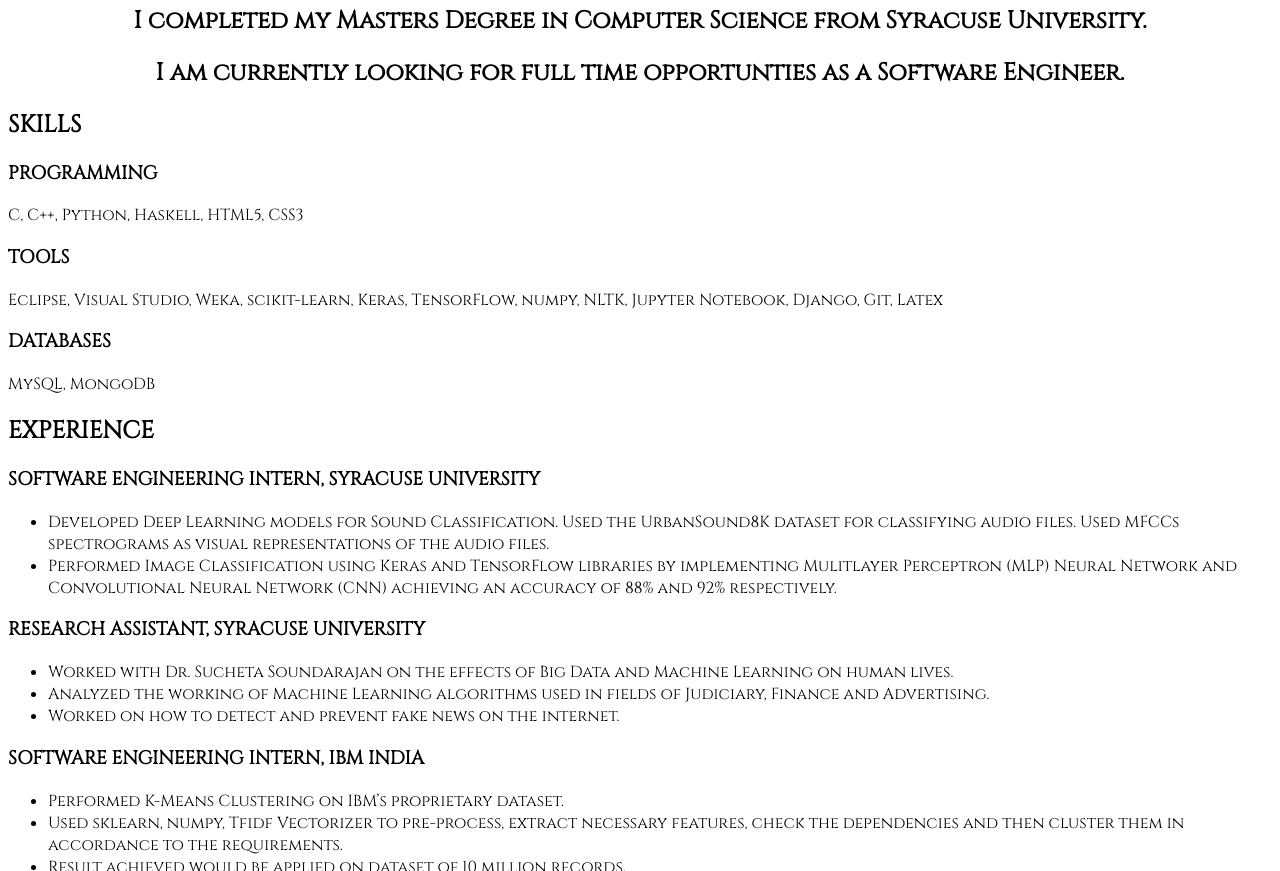
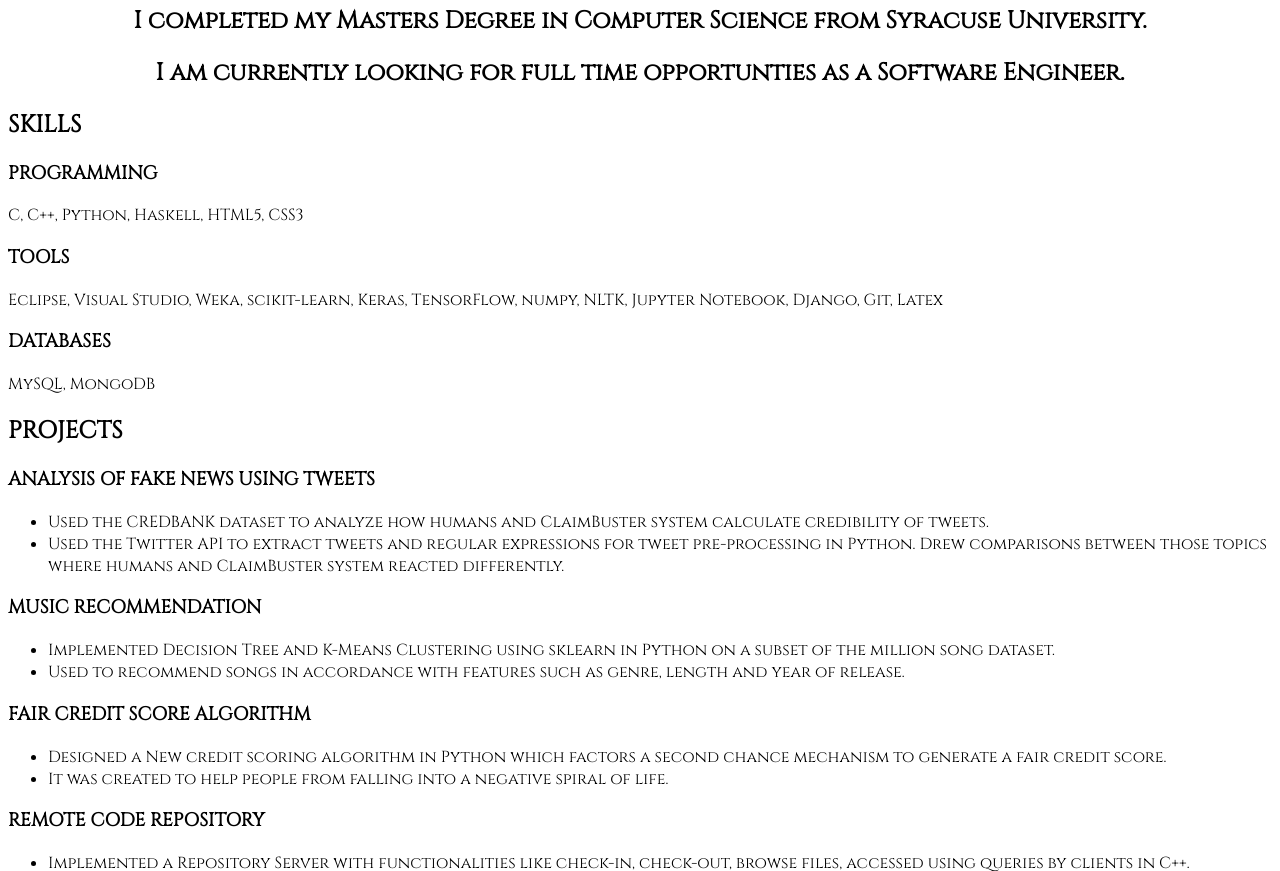
Before and after one commit to saurabh96/saurabh96.github.io, a plain HTML site: page index.html in a window 1280 px wide. Shown: the part 84-955 px from the top of the page. Drawn offline with Linux system fonts and the light colour scheme.

Commit message:
Update index.html

```diff
--- a/index.html
+++ b/index.html
@@ -22,43 +22,7 @@ C, C++, Python, Haskell, HTML5, CSS3
 Eclipse, Visual Studio, Weka, scikit-learn, Keras, TensorFlow, numpy, NLTK, Jupyter Notebook, Django, Git, Latex
 <h3>DATABASES</h3>
 MySQL,  MongoDB
-	<h2> EXPERIENCE </h2>
-	<h3> SOFTWARE ENGINEERING INTERN, SYRACUSE UNIVERSITY </h3>
-	<ul>
-		<li>Developed Deep Learning models for Sound Classification. Used the
-		UrbanSound8K dataset for classifying audio files. Used MFCCs spectrograms
-		as visual representations of the audio files.
-		</li>
-		<li>
-		Performed Image Classification using Keras and TensorFlow libraries by
-		implementing Mulitlayer Perceptron (MLP) Neural Network and Convolutional Neural Network
-		(CNN) achieving an accuracy of 88% and 92% respectively.
-		</li>
-	</ul>
-	<h3> RESEARCH ASSISTANT, SYRACUSE UNIVERSITY </h3>
-	<ul>
-		<li> Worked with Dr. Sucheta Soundarajan on the effects of Big Data and Machine Learning on human lives.
-		</li>
-		<li>Analyzed the working of Machine Learning algorithms used in fields of Judiciary, Finance and Advertising.
-		</li>
-		<li>
-			Worked on how to detect and prevent fake news on the internet.
-		</li>
-	</ul>
-	<h3> SOFTWARE ENGINEERING INTERN, IBM INDIA </h3>
-	<ul>
-		<li>
-			Performed K-Means Clustering on IBM’s proprietary dataset.
-		</li>
-		<li>
-			Used sklearn, numpy, Tfidf Vectorizer to pre-process, extract necessary
-			features, check the dependencies and then cluster them in accordance to the
-			requirements.
-		</li>
-		<li>
-			Result achieved would be applied on dataset of 10 million records.
-		</li>
-	</ul>
+
 
 <h2>PROJECTS</h2>
 	<h3> ANALYSIS OF FAKE NEWS USING TWEETS </h3>
```
